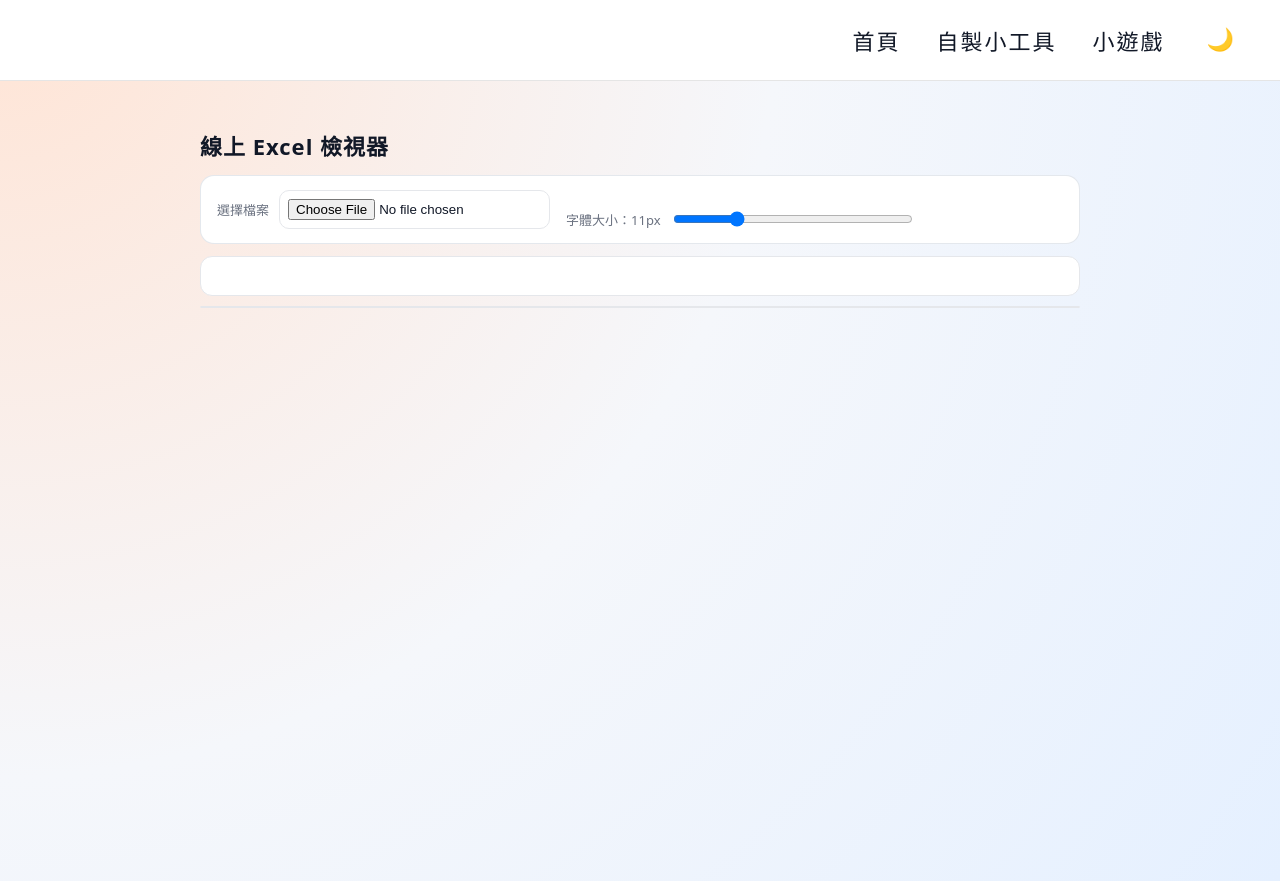
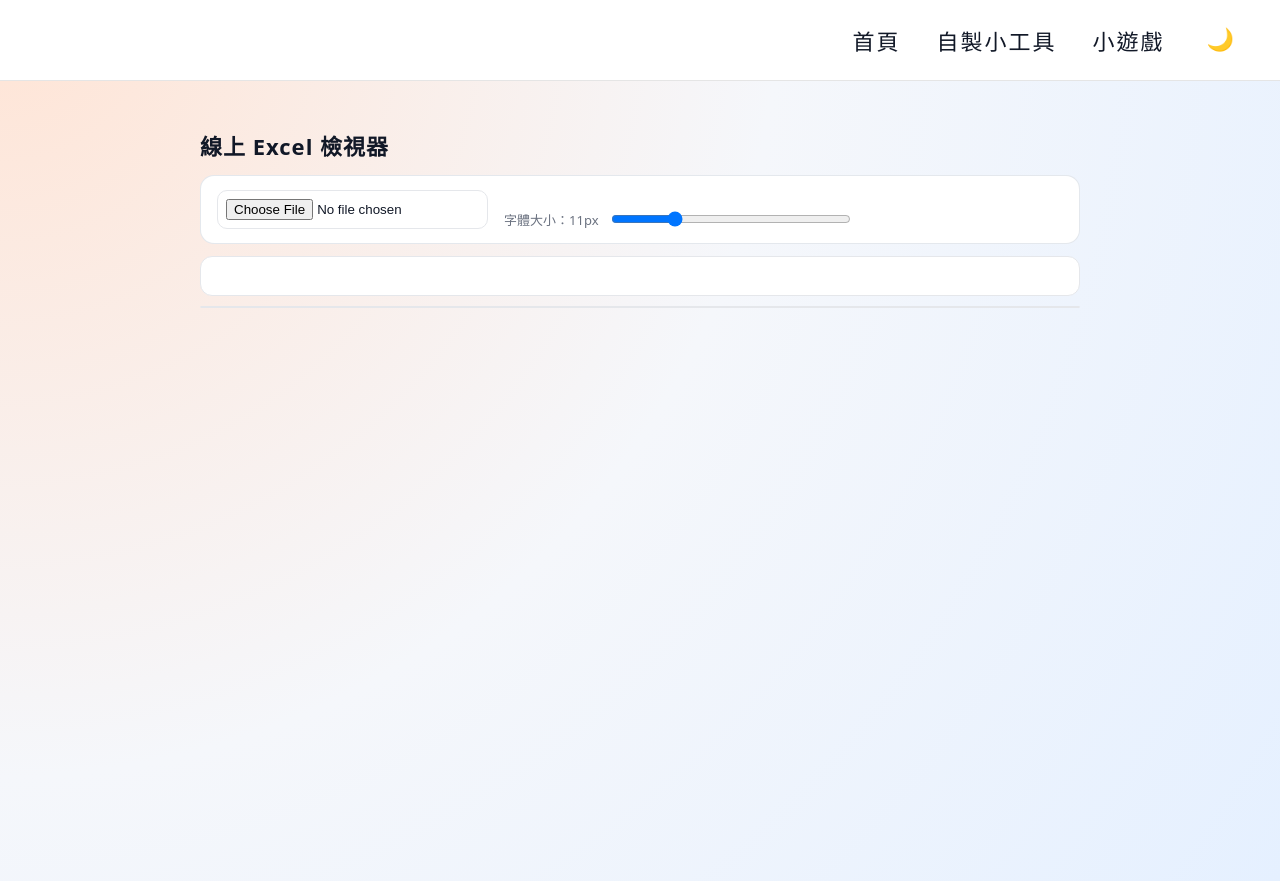
Before and after one commit to lscoupling/lscoupling.github.io, a React (Vite) app: page /#/tools/xml in a window 1280 px wide. Built offline with nearby package versions, Linux system fonts and the light colour scheme.

Commit message:
Remove redundant file label

```diff
--- a/src/tools/XmlTool.jsx
+++ b/src/tools/XmlTool.jsx
@@ -204,8 +204,7 @@
 
       <div className="xml-tool-toolbar">
         <div className="xml-tool-control">
-          <label className="xml-tool-label" htmlFor="fileInput">選擇檔案</label>
-          <input type="file" id="fileInput" accept=".xls,.xlsx,.xml" />
+          <input type="file" id="fileInput" accept=".xls,.xlsx,.xml" aria-label="選擇檔案" />
         </div>
 
         <div className="xml-tool-control xml-tool-slider">
```
